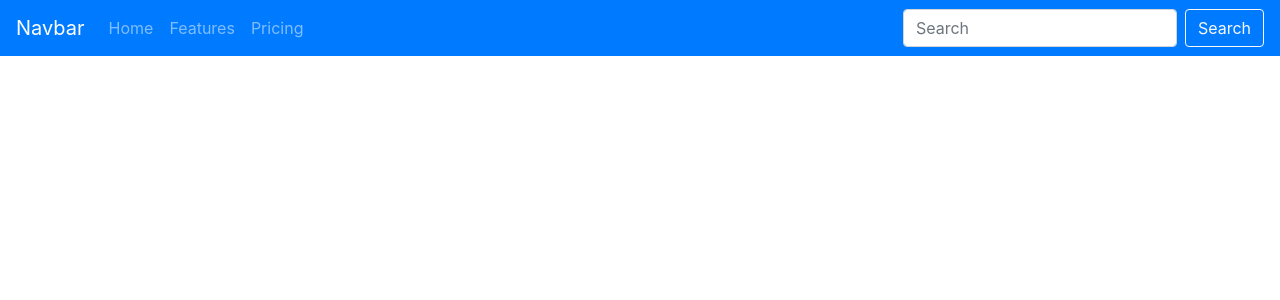
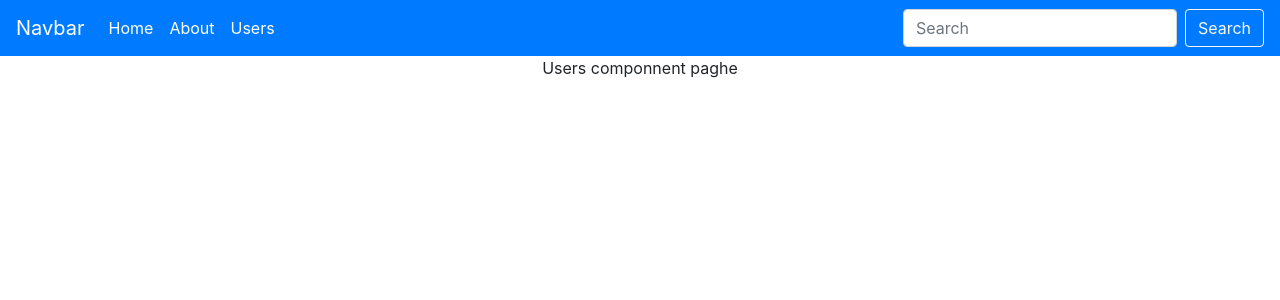
Before and after one commit to TawhidHassan/PWA-ReactJs, a React (Create React App) app: page /users in a window 1280 px wide. Shown: the top 300 px of the page. Built offline with nearby package versions, Linux system fonts and the light colour scheme.

Commit message:
install router and make componnent and connect with router

```diff
--- a/package.json
+++ b/package.json
@@ -10,6 +10,7 @@
     "react": "^17.0.1",
     "react-bootstrap": "^1.4.3",
     "react-dom": "^17.0.1",
+    "react-router-dom": "^5.2.0",
     "react-scripts": "4.0.1",
     "web-vitals": "^0.2.4",
     "workbox-background-sync": "^5.1.4",
--- /dev/null
+++ b/src/About.js
@@ -0,0 +1,10 @@
+import React from "react";
+
+export default function About()
+{
+    return(
+        <div>
+            About componnent paghe
+        </div>
+    )
+}
--- a/src/App.css
+++ b/src/App.css
@@ -6,7 +6,12 @@
   height: 40vmin;
   pointer-events: none;
 }
-
+.navbar a{
+  color: #fff;
+}
+.navbar a:hover{
+  color: #ddd;
+}
 @media (prefers-reduced-motion: no-preference) {
   .App-logo {
     animation: App-logo-spin infinite 20s linear;
--- a/src/App.js
+++ b/src/App.js
@@ -1,23 +1,36 @@
 import React from 'react';
 import logo from './logo.svg';
 import './App.css';
-import { Navbar,Button,Form,Nav,FormControl } from "react-bootstrap";
-
+import { Navbar, Button, Form, Nav, FormControl  } from "react-bootstrap";
+import { Link, Route, BrowserRouter as Router,Switch } from 'react-router-dom';
+import Home from './Home'
+import About from './About'
+import Users from './Users'
 function App() {
   return (
     <div className="App">
+       <Router>
        <Navbar bg="primary" variant="dark">
         <Navbar.Brand href="#home">Navbar</Navbar.Brand>
         <Nav className="mr-auto">
-      <Nav.Link href="#home">Home</Nav.Link>
-      <Nav.Link href="#features">Features</Nav.Link>
-      <Nav.Link href="#pricing">Pricing</Nav.Link>
+        <Nav.Link ><Link to="/">Home</Link></Nav.Link>
+            <Nav.Link ><Link to="/about" >About</Link></Nav.Link>
+            <Nav.Link><Link to="/users">Users</Link></Nav.Link>
         </Nav>
         <Form inline>
           <FormControl type="text" placeholder="Search" className="mr-sm-2" />
           <Button variant="outline-light">Search</Button>
         </Form>
       </Navbar>
+
+      <Switch>
+          <Route path="/about" component={About} ></Route>
+          <Route path="/users" component={Users} ></Route>
+          <Route path="/" component={Home} ></Route>
+        </Switch>
+
+       </Router>
+
     </div>
   );
 }
--- /dev/null
+++ b/src/Home.js
@@ -0,0 +1,10 @@
+import React from "react";
+
+export default function Home()
+{
+    return(
+        <div>
+            Home componnent paghe
+        </div>
+    )
+}
--- /dev/null
+++ b/src/Users.js
@@ -0,0 +1,10 @@
+import React from "react";
+
+export default function Users()
+{
+    return(
+        <div>
+            Users componnent paghe
+        </div>
+    )
+}
```
Also changed, not shown: 2 other files (tests, documents, lock files or other folders). Lines whose indentation alone changed are shown as unchanged.
